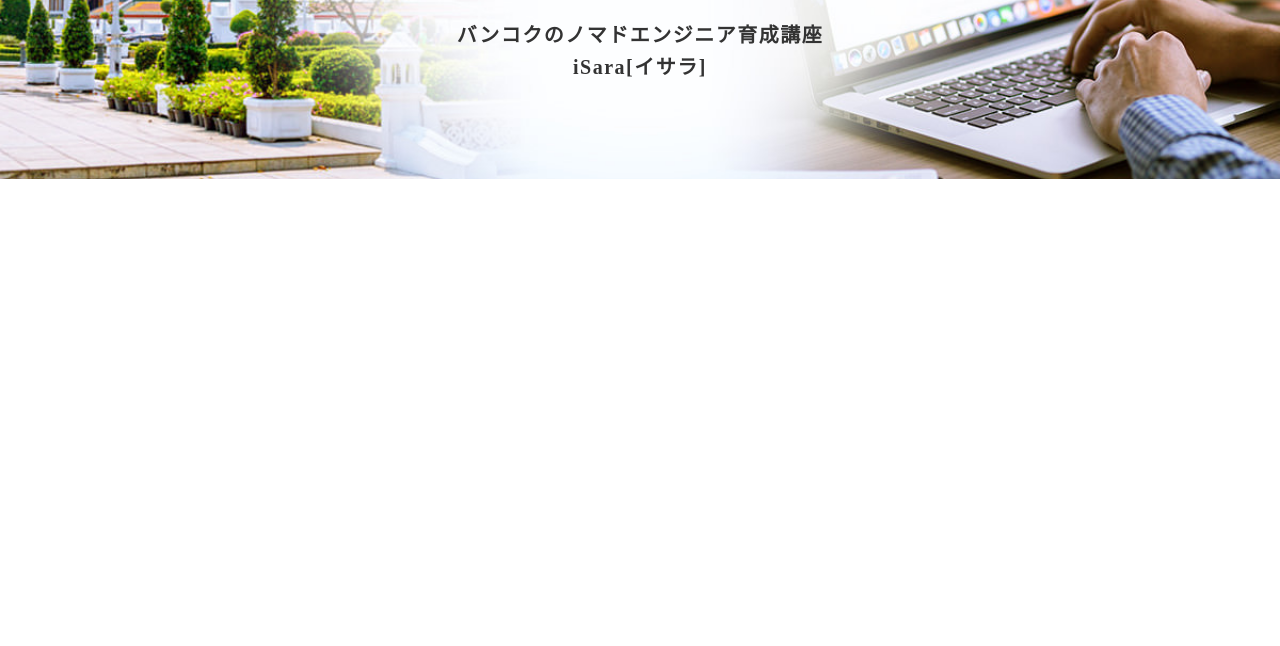
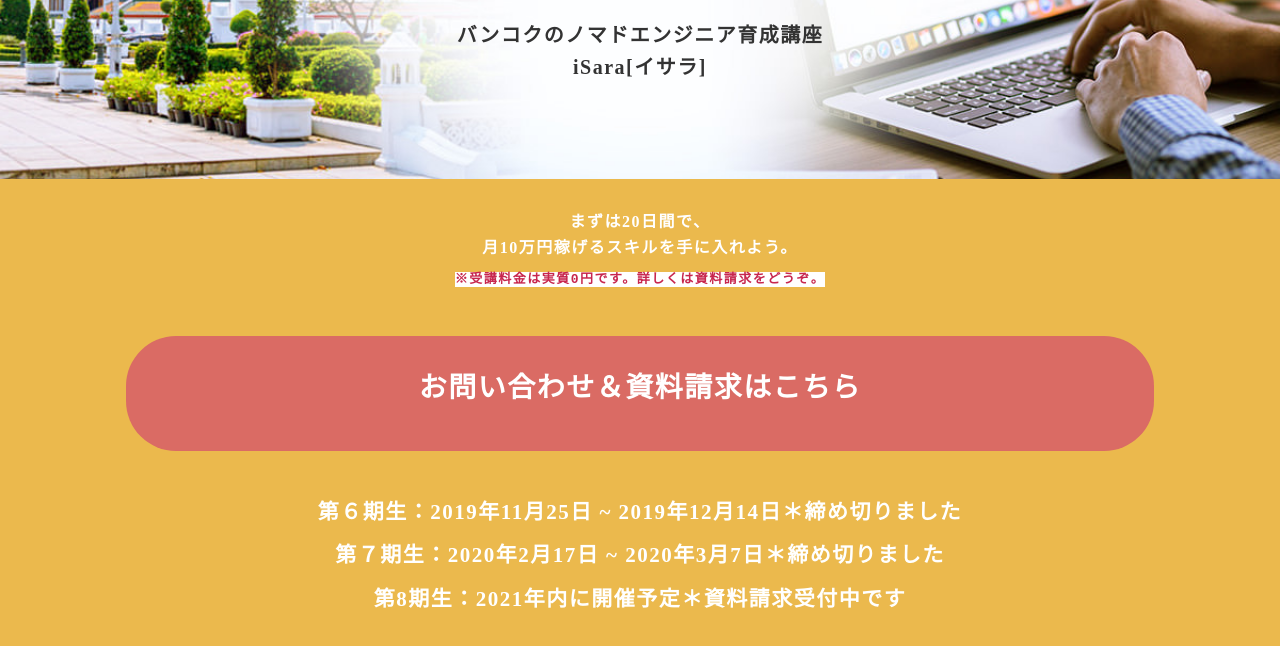
Before and after one commit to YunaSuzuki/iSara, a website: page index.html in a window 1280 px wide. Shown: the part 396-1042 px from the top of the page. Before the commit the page ends 800 px from the top, so only its background shows below. Drawn offline with Linux system fonts and the light colour scheme; grey boxes are pictures that could not be loaded.

Commit message:
conversion-section
大まかに。Sns部分は要修正

```diff
--- a/index.html
+++ b/index.html
@@ -38,6 +38,30 @@
             </div>
         </div>
     </div>
+    <div class="conversion">
+        <p>まずは20日間で、
+            <br>月10万円稼げるスキルを手に入れよう。
+        </p>
+        <p class="conversion--focus">
+            <code>※受講料金は実質0円です。詳しくは資料請求をどうぞ。</code>
+        </p>
+        <div class="conversion__main-text">
+            <p>お問い合わせ＆資料請求はこちら</p>
+        </div>
+        <div class="text-s">
+            <p style="font-size: 150%; font-weight: 600;">第６期生：2019年11月25日 ~ 2019年12月14日＊締め切りました</p>
+            <p style="font-size: 150%; font-weight: 600;">第７期生：2020年2月17日 ~ 2020年3月7日＊締め切りました</p>
+            <p style="font-size: 150%; font-weight: 600;">第8期生：2021年内に開催予定＊資料請求受付中です</p>
+        </div>
+        <ul class="sns list-inline" style="text-align: center; margin-top: -13px;">
+            <li>
+                <div class="tw-btn"><iframe id="twitter-widget-0" scrolling="no" frameborder="0" allowtransparency="true" allowfullscreen="true" class="twitter-share-button twitter-share-button-rendered twitter-tweet-button" style="position: static; visibility: visible; width: 74px; height: 20px;" title="Twitter Tweet Button" src="https://platform.twitter.com/widgets/tweet_button.0edc1ef9f8b82d9b79c6115bda79f63f.ja.html#dnt=false&amp;id=twitter-widget-0&amp;lang=ja&amp;original_referer=https%3A%2F%2Fisara.life%2F&amp;size=m&amp;text=iSara%5B%E3%82%A4%E3%82%B5%E3%83%A9%5D%EF%BD%9C%E3%83%90%E3%83%B3%E3%82%B3%E3%82%AF%E3%81%AE%E3%83%8E%E3%83%9E%E3%83%89%E3%82%A8%E3%83%B3%E3%82%B8%E3%83%8B%E3%82%A2%E8%82%B2%E6%88%90%E8%AC%9B%E5%BA%A7&amp;time=1617627042894&amp;type=share&amp;url=https%3A%2F%2Fisara.life%2F"></iframe></div>
+            </li>
+            <li>
+                <div class="fb-like fb_iframe_widget" data-href="https://isara.life/" data-layout="button" data-action="like" data-size="small" data-show-faces="true" data-share="true" fb-xfbml-state="rendered" fb-iframe-plugin-query="action=like&amp;app_id=1811646229085324&amp;container_width=0&amp;href=https%3A%2F%2Fisara.life%2F&amp;layout=button&amp;locale=ja_JP&amp;sdk=joey&amp;share=true&amp;show_faces=true&amp;size=small"><span style="vertical-align: bottom; width: 150px; height: 28px;"><iframe name="f228f1048c9908" width="1000px" height="1000px" data-testid="fb:like Facebook Social Plugin" title="fb:like Facebook Social Plugin" frameborder="0" allowtransparency="true" allowfullscreen="true" scrolling="no" allow="encrypted-media" src="https://www.facebook.com/v2.10/plugins/like.php?action=like&amp;app_id=1811646229085324&amp;channel=https%3A%2F%2Fstaticxx.facebook.com%2Fx%2Fconnect%2Fxd_arbiter%2F%3Fversion%3D46%23cb%3Df2049fb6b9dfc5c%26domain%3Disara.life%26origin%3Dhttps%253A%252F%252Fisara.life%252Ff6a35c2363261c%26relation%3Dparent.parent&amp;container_width=0&amp;href=https%3A%2F%2Fisara.life%2F&amp;layout=button&amp;locale=ja_JP&amp;sdk=joey&amp;share=true&amp;show_faces=true&amp;size=small" style="border: none; visibility: visible; width: 150px; height: 28px;" class=""></iframe></span></div>
+            </li>
+        </ul>
+    </div>
     <!-- </main> -->
 </body>
 </html>
--- /dev/null
+++ b/sass/abstract/_typography.scss
@@ -0,0 +1,4 @@
+.text-s{
+    font-size: 14px;
+    font-weight: 300;
+}
--- a/sass/base/_base.scss
+++ b/sass/base/_base.scss
@@ -10,7 +10,7 @@
 }
 
 p{
-    margin: 0;
+    margin: 0 0 10px;
     -webkit-font-smoothing: antialiased;
 }
 
--- /dev/null
+++ b/sass/layout/_conversion.scss
@@ -0,0 +1,71 @@
+.conversion{
+    padding: 30px;
+    background-color: #EBB94D;
+    color: #fff;
+    text-align: center;
+    font-weight: 600;
+
+    &--focus{
+
+        code{
+            background-color: #fff;
+            color: #C7264E;
+        }
+    }
+
+    &__main-text{
+        max-width: 1028px;
+        margin: 45px auto;
+        padding: 30px 120px;
+        background-color: #da6b64;
+        border-radius: 50px;
+
+        &:hover{
+            background-color: #D84940;
+        }
+
+        p{
+            font-size: 28px;
+        }
+
+
+    }
+
+    .list-inline{
+        padding-left: 0;
+        margin-left: -5px;
+        list-style: none;
+
+        li{
+            display: inline-block;
+            vertical-align: bottom;
+            padding-right: 5px;
+            padding-left: 5px;
+        }
+    }
+
+    .tw-btn{
+        position: relative;
+        width: 75px;
+        height: 22px;
+    }
+
+    // iframe.twitter-share-button {
+    //     margin-bottom: -5px;
+    // }
+
+    .fb_iframe_widget {
+        display: inline-block;
+        position: relative;
+
+        span {
+            display: inline-block;
+            position: relative;
+            text-align: justify;
+        }
+
+        iframe {
+            position: absolute;
+        }
+    }
+}
--- a/sass/main.scss
+++ b/sass/main.scss
@@ -1,3 +1,4 @@
+@import "abstract/typography";
 @import "base/base";
 @import "base/grid";
 @import "layout/header";
```
Also changed, not shown: css/style.css.
